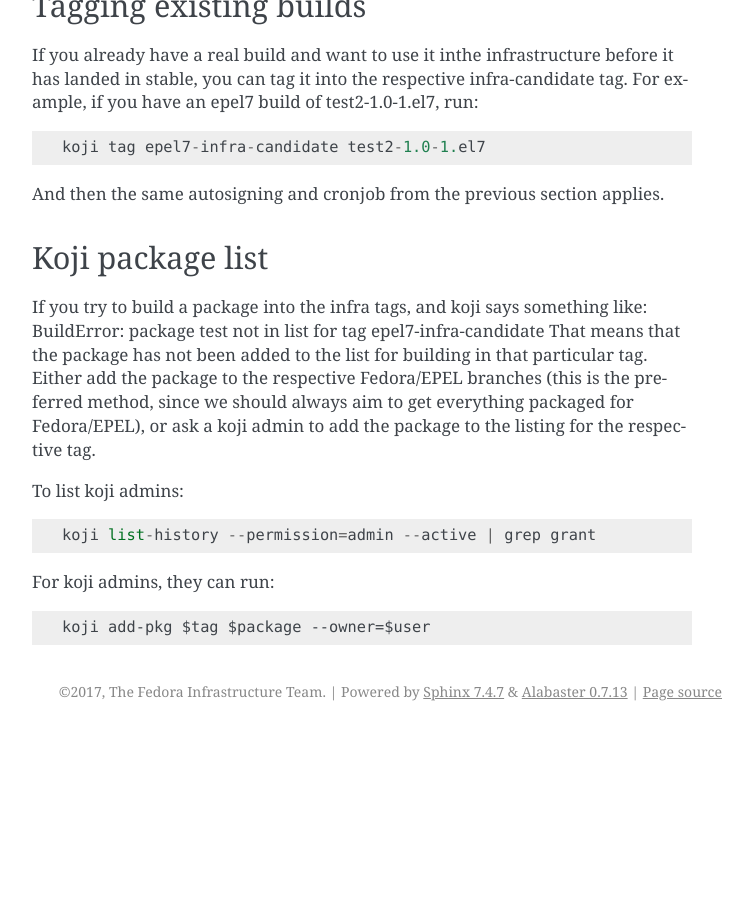
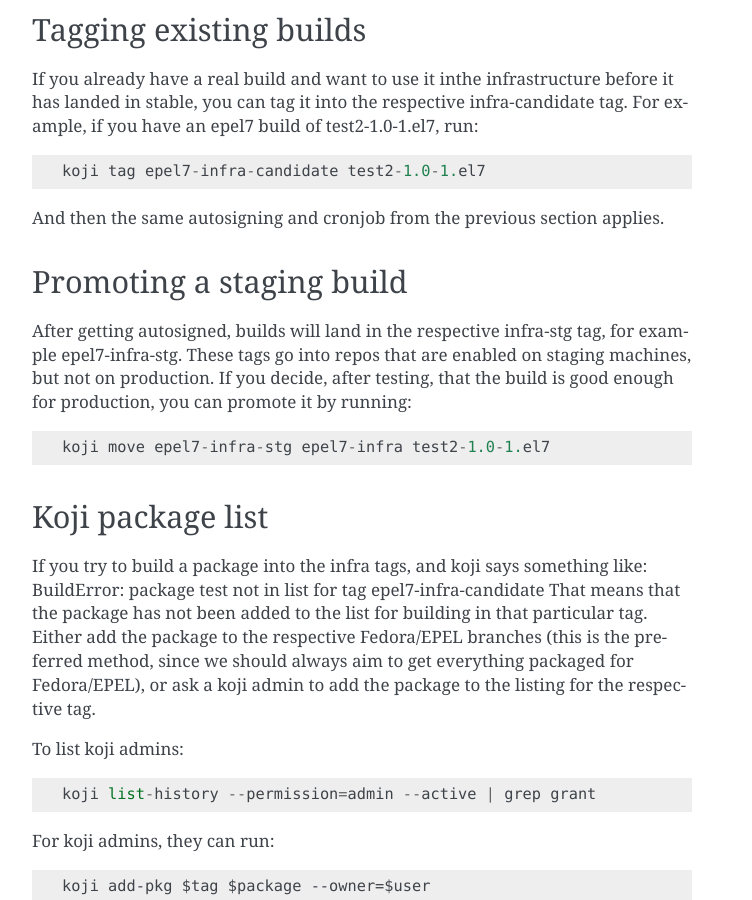
Before and after one commit to FrostyX/infra-docs, a Sphinx documentation site: the page built from docs/sysadmin-guide/sops/infra-repo.rst, in a window 1280 px wide and 900 px high, scrolled down 1748 px. Shown: the whole window, without its empty margins (388-1140 px from the left). Built offline with Sphinx 7.4.7, drawn with Linux system fonts in a browser that asks for light colours; before the commit the page ends 2479 px from its top, so only the background shows below that; some of the changed text lies outside the part shown.

Commit message:
Describe promoting from stg to prod
Signed-off-by: Patrick Uiterwijk <patrick@puiterwijk.org>

```diff
--- a/docs/sysadmin-guide/sops/infra-repo.rst
+++ b/docs/sysadmin-guide/sops/infra-repo.rst
@@ -27,7 +27,8 @@
 1. Contact Information
 2. Building an RPM
 3. Tagging an existing build
-4. Koji package list
+4. Promoting a staging build
+5. Koji package list
 
 Contact Information
 ===================
@@ -91,6 +92,19 @@
 And then the same autosigning and cronjob from the previous section applies.
 
 
+Promoting a staging build
+=========================
+
+After getting autosigned, builds will land in the respective infra-stg tag, for
+example epel7-infra-stg.
+These tags go into repos that are enabled on staging machines, but not on
+production.
+If you decide, after testing, that the build is good enough for production, you
+can promote it by running::
+
+  koji move epel7-infra-stg epel7-infra test2-1.0-1.el7
+
+
 Koji package list
 =================
 
```
